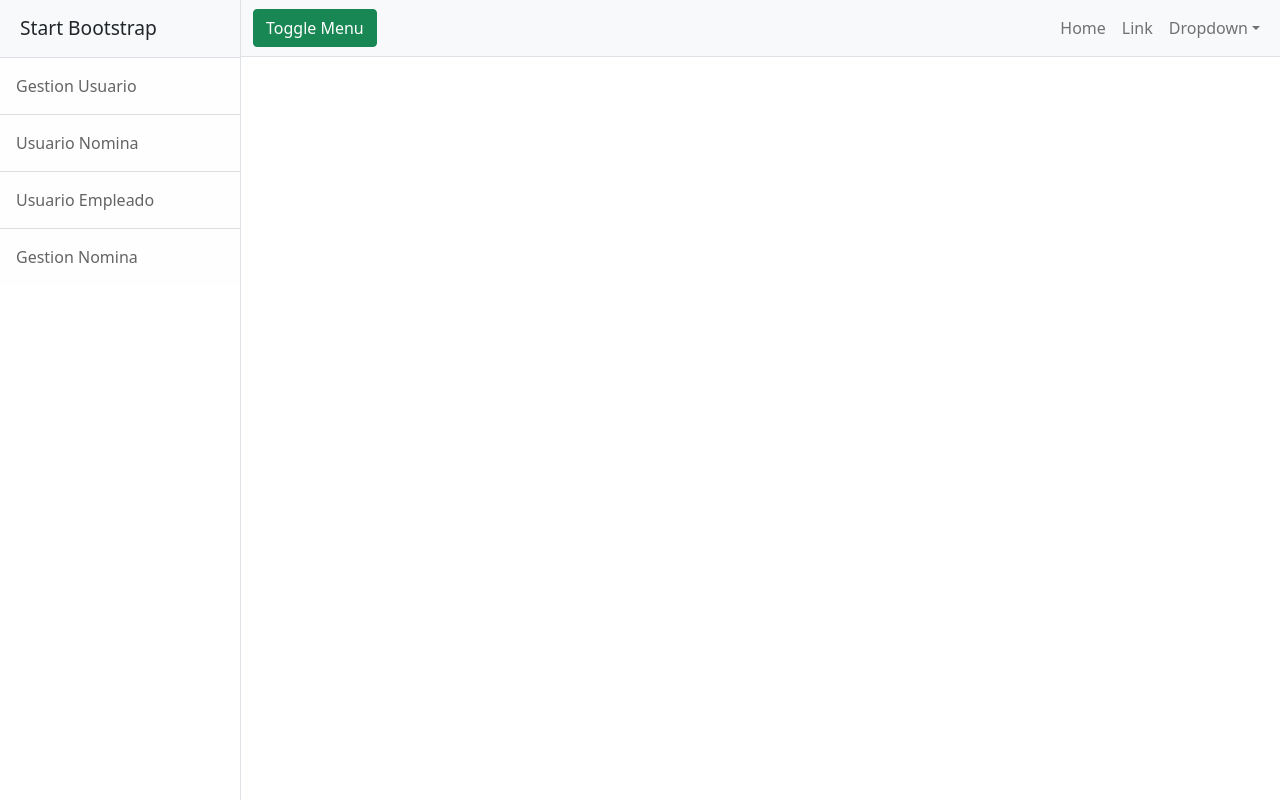
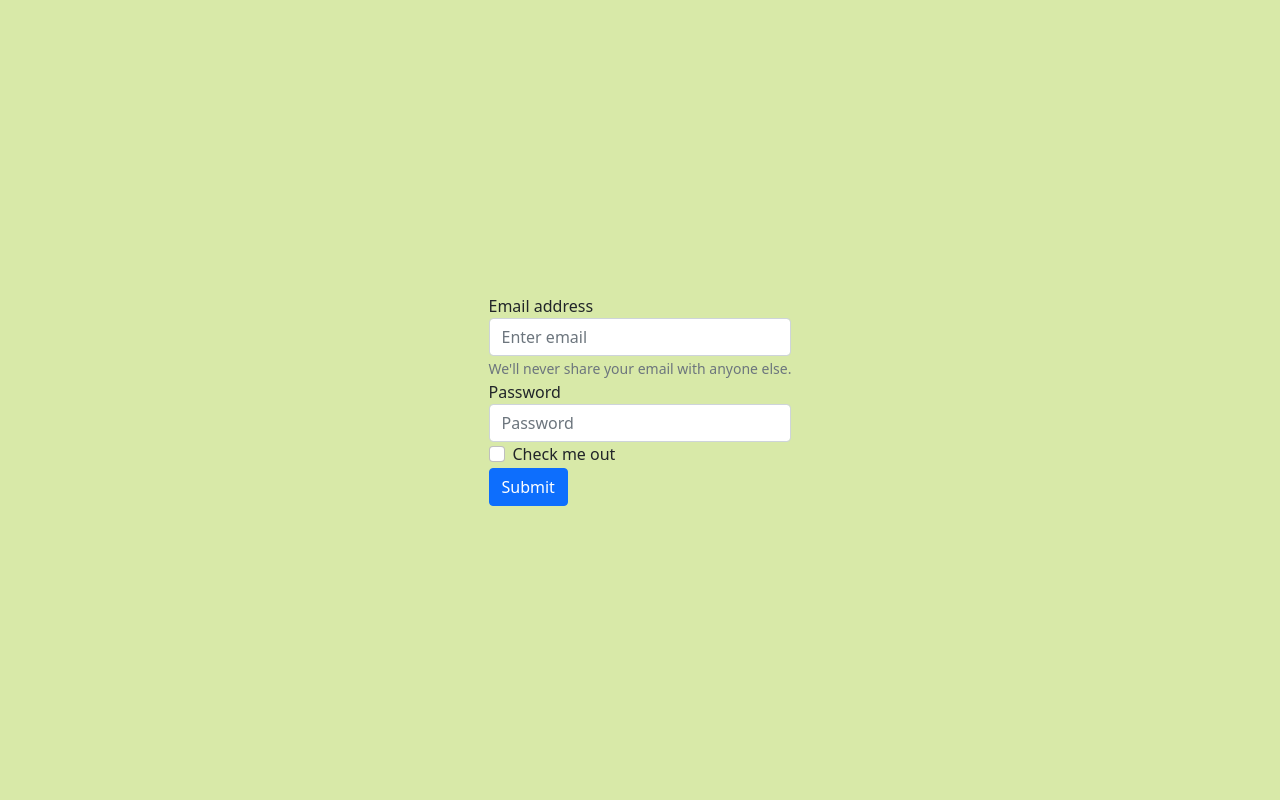
Before and after one commit to JesusACD/MINTIC-Plataforma-Sistema-de-N-mina, a React (Create React App) app in the folder app-front/: page /login in a window 1280 px wide. Built offline with nearby package versions, Linux system fonts and the light colour scheme.

Commit message:
Se agrego un login test

```diff
--- /dev/null
+++ b/app-front/src/App.css
@@ -0,0 +1,7 @@
+.contenido-centro {
+    height: 100vh;
+    display: flex;
+    justify-content: center;
+    align-items: center;
+    background-color: #D8E9A8
+}
--- a/app-front/src/App.js
+++ b/app-front/src/App.js
@@ -1,28 +1,60 @@
 import 'bootstrap/dist/css/bootstrap.min.css';
-import React from 'react';
+import React, { useState } from 'react';
 import { BrowserRouter, Routes, Route } from 'react-router-dom';
 import Contenido from './componentes/Contenido';
-import ContenidoDos from './componentes/ContenidoDos';
+import Login from './componentes/Login';
 import Sidebar from './componentes/Sidebar';
 import TopNavegacion from './componentes/TopNavegacion';
+import './App.css';
 
 function App() {
+	// Estado para el usuario logueado
+	const [usuariologin, setUsuariologin] = useState(true);
 	return (
+		<BrowserRouter>
+			{usuariologin ? (
+				<Routes>
+					<Route
+						path='/login'
+						element={<Login setUsuariologin={setUsuariologin} />}
+					/>
+				</Routes>
+			) : (
 				<div className='d-flex' id='wrapper'>
-			<BrowserRouter>
 					<Sidebar />
 					<div id='page-content-wrapper'>
 						{/* Menu de navegacion */}
 						<TopNavegacion />
 						<Routes>
-						<Route path='/gestion-usuario' element={<Contenido titulo="Contenido para Gestionar Usuarios" />} />
-						<Route path='/usuario-nomina' element={<Contenido titulo="Gestionar los usarios nomina" />} />
-						<Route path='/usuario-empleado' element={<Contenido titulo="Contenido para los usuarios empleados" />} />
-						<Route path='/gestion-nomina' element={<Contenido titulo="Gestionar la nomina" />} />
+							<Route
+								path='/gestion-usuario'
+								element={
+									<Contenido titulo='Contenido para Gestionar Usuarios' />
+								}
+							/>
+							<Route
+								path='/usuario-nomina'
+								element={
+									<Contenido titulo='Gestionar los usarios nomina' />
+								}
+							/>
+							<Route
+								path='/usuario-empleado'
+								element={
+									<Contenido titulo='Contenido para los usuarios empleados' />
+								}
+							/>
+							<Route
+								path='/gestion-nomina'
+								element={
+									<Contenido titulo='Gestionar la nomina' />
+								}
+							/>
 						</Routes>
 					</div>
+				</div>
+			)}
 		</BrowserRouter>
-		</div>
 	);
 }
 
--- /dev/null
+++ b/app-front/src/componentes/Login.js
@@ -0,0 +1,75 @@
+import React, { Fragment, useState } from 'react';
+
+const Login = ({ setUsuariologin }) => {
+	// setUsuariologin(false);
+
+	// Estado para los campos del formulario
+	const [usuario, setUsuario] = useState({
+		username: '',
+		password: '',
+	});
+
+	// Manejar los campos del formulario
+	const actualizarUsuario = (e) => {
+		const value = e.target.value;
+		setUsuario({ ...usuario, [e.target.name]: value });
+	};
+
+	// funcion para validar un usuario
+	const validadUser = (e) => {
+		e.preventDefault();
+		console.log(usuario);
+		if (usuario.username == 'user@mail.com') {
+			setUsuariologin(false);
+		}
+	};
+	return (
+		<Fragment>
+			<div className='contenido-centro'>
+				<form onSubmit={validadUser}>
+					<div className='form-group'>
+						<label for='exampleInputEmail1'>Email address</label>
+						<input
+							type='email'
+							className='form-control'
+							id='exampleInputEmail1'
+							aria-describedby='emailHelp'
+							placeholder='Enter email'
+							name='username'
+							onChange={actualizarUsuario}
+						/>
+						<small id='emailHelp' className='form-text text-muted'>
+							We'll never share your email with anyone else.
+						</small>
+					</div>
+					<div className='form-group'>
+						<label for='exampleInputPassword1'>Password</label>
+						<input
+							type='password'
+							className='form-control'
+							id='exampleInputPassword1'
+							placeholder='Password'
+							name='password'
+							onChange={actualizarUsuario}
+						/>
+					</div>
+					<div className='form-check'>
+						<input
+							type='checkbox'
+							className='form-check-input'
+							id='exampleCheck1'
+						/>
+						<label className='form-check-label' for='exampleCheck1'>
+							Check me out
+						</label>
+					</div>
+					<button type='submit' className='btn btn-primary'>
+						Submit
+					</button>
+				</form>
+			</div>
+		</Fragment>
+	);
+};
+
+export default Login;
```
Lines whose indentation alone changed are shown as unchanged.
